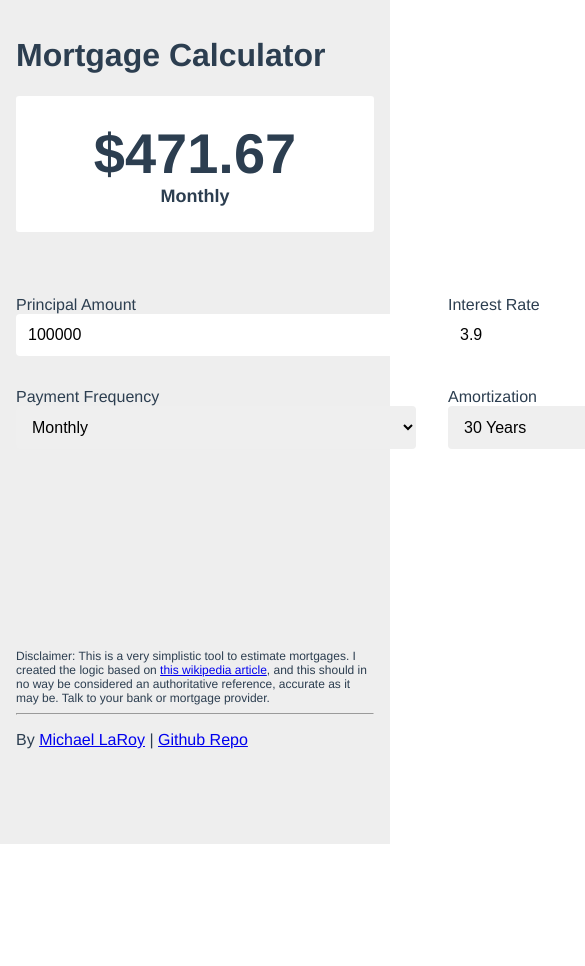
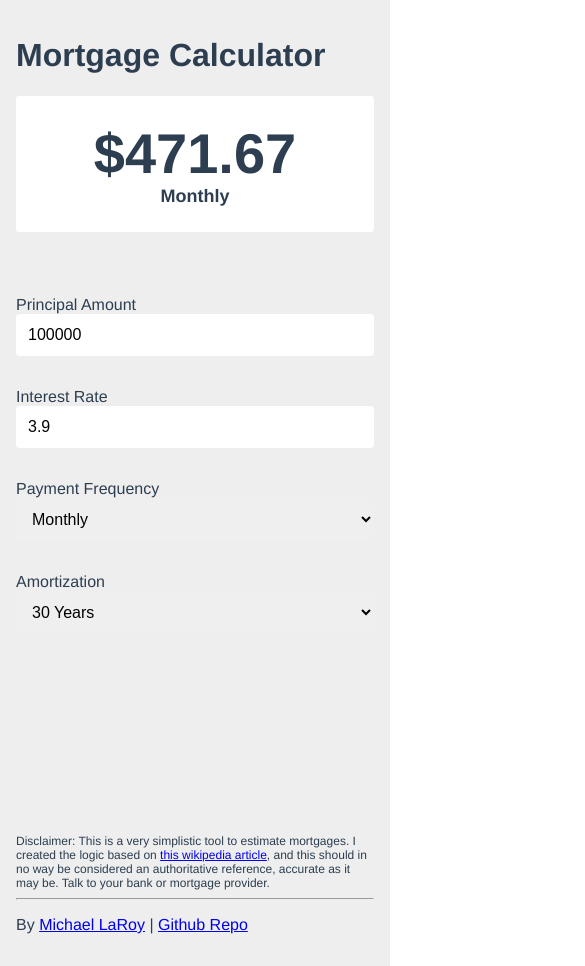
Before and after one commit to mlaroy/vue-mortgage-calculator, a Vue app: page / in a window 390 px wide. Shown: the top 966 px of the page, 585 px wide, since content can reach past the window. Before the commit the page ends 844 px from the top, so only its background shows below. Built offline with nearby package versions, Linux system fonts and the light colour scheme.

Commit message:
responsive form CSS

```diff
--- a/src/components/Form.vue
+++ b/src/components/Form.vue
@@ -111,7 +111,7 @@ input {
 form {
   display: grid;
   grid-gap: 2rem;
-  grid-template-columns: repeat(2, minmax(400px, 1fr) );
+  grid-template-columns: repeat(auto-fit, minmax(300px, 1fr));
    /* padding: 25px; */
 }
 
```
